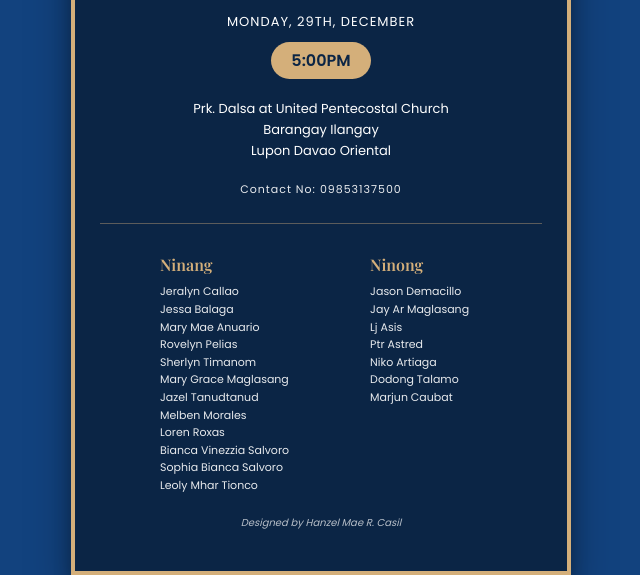
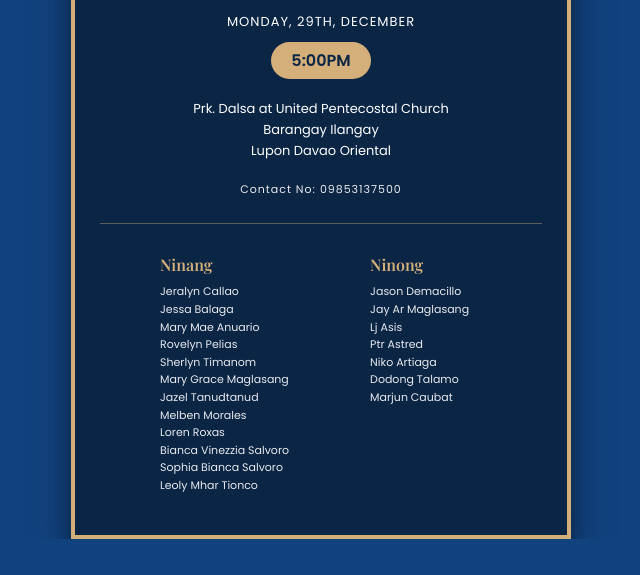
Before and after one commit to hanzelmaec-hash/Gideon-s-Christening, a plain HTML site: page index.html in a window 1280 px wide. Shown: the part 344-919 px from the top of the page, without its empty margins (319-959 px from the left). After the commit the page ends 883 px from the top, so only its background shows below. Drawn offline with nearby package versions, Linux system fonts and the light colour scheme.

Commit message:
Update index.html

```diff
--- a/index.html
+++ b/index.html
@@ -67,7 +67,7 @@
   </div>
 </div>
 
-    <p class="credits">Designed by Hanzel Mae R. Casil</p>
+
 
 
 
```
